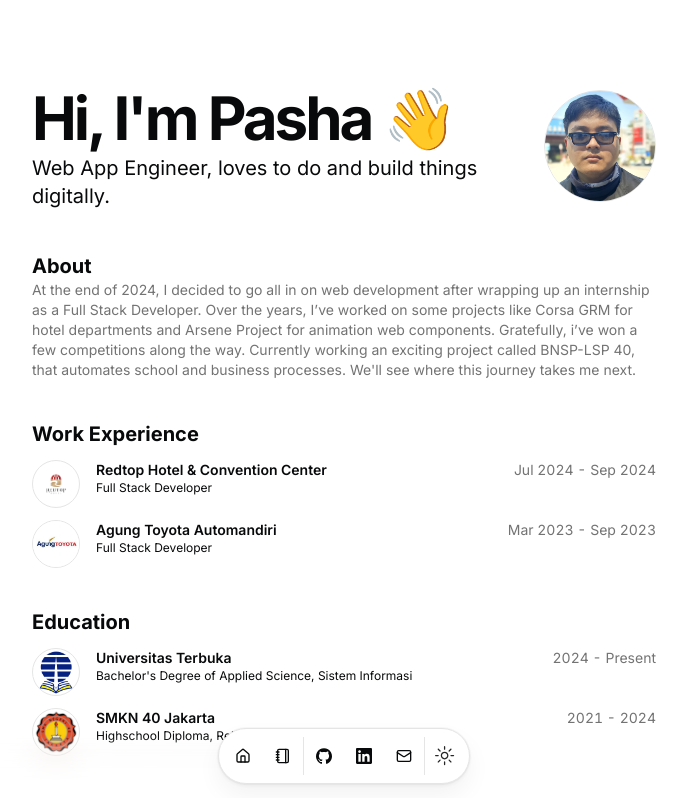
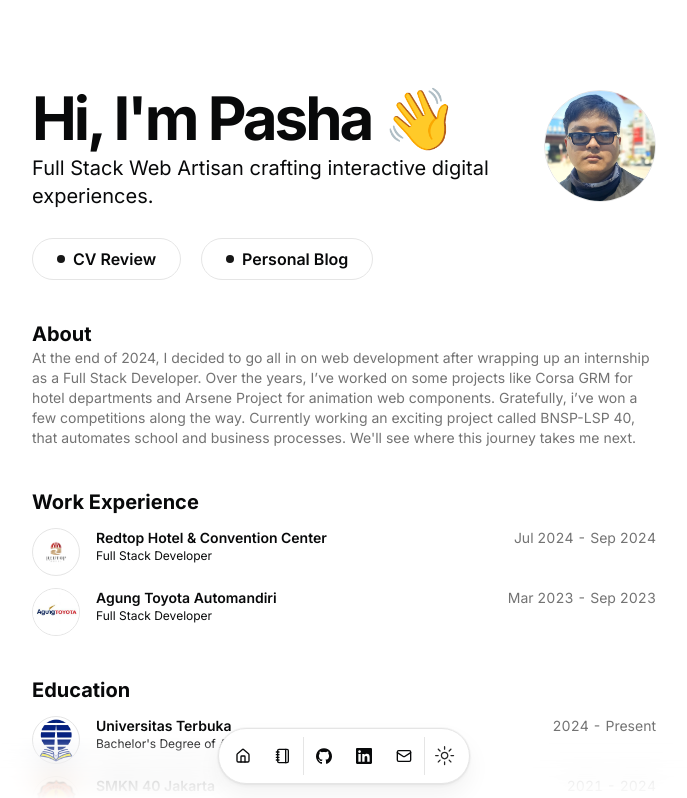
Before and after one commit to mhdpasha/mhdpasha, a Next.js app: page / in a window 1280 px wide. Shown: the top 798 px of the page, without its empty margins (296-983 px from the left). Built offline with nearby package versions, Linux system fonts and the light colour scheme.

Commit message:
feat: interactive buttons & CV

```diff
--- a/src/app/page.tsx
+++ b/src/app/page.tsx
@@ -1,6 +1,8 @@
 import { HackathonCard } from "@/components/hackathon-card";
 import BlurFade from "@/components/magicui/blur-fade";
 import BlurFadeText from "@/components/magicui/blur-fade-text";
+import { InteractiveHoverButton } from "@/components/magicui/interactive-hover-button";
+import ClientBlurFadeText from "@/components/client-blur-fade-text";
 import { ProjectCard } from "@/components/project-card";
 import { ResumeCard } from "@/components/resume-card";
 import { Avatar, AvatarFallback, AvatarImage } from "@/components/ui/avatar";
@@ -24,11 +26,19 @@ export default function Page() {
                 yOffset={8}
                 text={`Hi, I'm ${DATA.name.split(" ")[1]} 👋`}
               />
-              <BlurFadeText
-                className="max-w-[600px] md:text-xl"
+              <ClientBlurFadeText
+                className="max-w-[600px] md:text-xl mb-5"
                 delay={BLUR_FADE_DELAY}
                 text={DATA.description}
               />
+              <BlurFade delay={BLUR_FADE_DELAY}>
+                <Link href={'/cv.pdf'} target={'_blank'} className="me-5">
+                  <InteractiveHoverButton>CV Review</InteractiveHoverButton>
+                </Link>
+                <Link href={'/blog'}>
+                  <InteractiveHoverButton>Personal Blog</InteractiveHoverButton>
+                </Link>
+              </BlurFade>
             </div>
             <BlurFade delay={BLUR_FADE_DELAY}>
               <Avatar className="size-28 border">
--- /dev/null
+++ b/src/components/client-blur-fade-text.tsx
@@ -0,0 +1,30 @@
+'use client'
+
+import BlurFadeText from "./magicui/blur-fade-text"
+
+interface Props {
+  className?: string
+  delay?: number
+  text: string
+  yOffset?: number
+}
+
+export default function ClientBlurFadeText({ className, delay, text, yOffset }: Props) {
+  const handleClick = () => {
+    window.open('/cv.pdf', '_blank')
+  }
+
+  return (
+    <div
+      onClick={handleClick}
+      className="cursor-pointer"
+    >
+      <BlurFadeText
+        className={className}
+        delay={delay}
+        text={text}
+        yOffset={yOffset}
+      />
+    </div>
+  )
+}
--- a/src/components/magicui/blur-fade-text.tsx
+++ b/src/components/magicui/blur-fade-text.tsx
@@ -16,6 +16,9 @@ interface BlurFadeTextProps {
   delay?: number;
   yOffset?: number;
   animateByCharacter?: boolean;
+
+  onClick?: () => void;
+  style?: React.CSSProperties;
 }
 const BlurFadeText = ({
   text,
--- /dev/null
+++ b/src/components/magicui/interactive-hover-button.tsx
@@ -0,0 +1,35 @@
+import React from "react";
+import { ArrowRight } from "lucide-react";
+import { cn } from "@/lib/utils";
+
+interface InteractiveHoverButtonProps
+  extends React.ButtonHTMLAttributes<HTMLButtonElement> {}
+
+export const InteractiveHoverButton = React.forwardRef<
+  HTMLButtonElement,
+  InteractiveHoverButtonProps
+>(({ children, className, ...props }, ref) => {
+  return (
+    <button
+      ref={ref}
+      className={cn(
+        "group relative w-auto cursor-pointer overflow-hidden rounded-full border bg-background p-2 px-6 text-center font-semibold",
+        className,
+      )}
+      {...props}
+    >
+      <div className="flex items-center gap-2">
+        <div className="h-2 w-2 rounded-full bg-primary transition-all duration-300 group-hover:scale-[100.8]"></div>
+        <span className="inline-block transition-all duration-300 group-hover:translate-x-12 group-hover:opacity-0">
+          {children}
+        </span>
+      </div>
+      <div className="absolute top-0 z-10 flex h-full w-full translate-x-12 items-center justify-center gap-2 text-primary-foreground opacity-0 transition-all duration-300 group-hover:-translate-x-5 group-hover:opacity-100">
+        <span>{children}</span>
+        <ArrowRight />
+      </div>
+    </button>
+  );
+});
+
+InteractiveHoverButton.displayName = "InteractiveHoverButton";
--- a/src/data/resume.tsx
+++ b/src/data/resume.tsx
@@ -8,7 +8,7 @@ export const DATA = {
   location: "Jakarta, ID",
   locationLink: "https://www.google.com/maps/place/jakarta",
   description:
-    "Web App Engineer, loves to do and build things digitally.",
+    "Full Stack Web Artisan crafting interactive digital experiences.",
   summary:
     "At the end of 2024, I decided to go all in on web development after wrapping up an internship as a Full Stack Developer. Over the years, I’ve worked on some projects like Corsa GRM for hotel departments and Arsene Project for animation web components. Gratefully, i’ve won a few competitions along the way. Currently working an exciting project called BNSP-LSP 40, that automates school and business processes. We'll see where this journey takes me next.",
   avatarUrl: "/me.webp",
```
Also changed, not shown: 1 other file (tests, documents, lock files or other folders).
